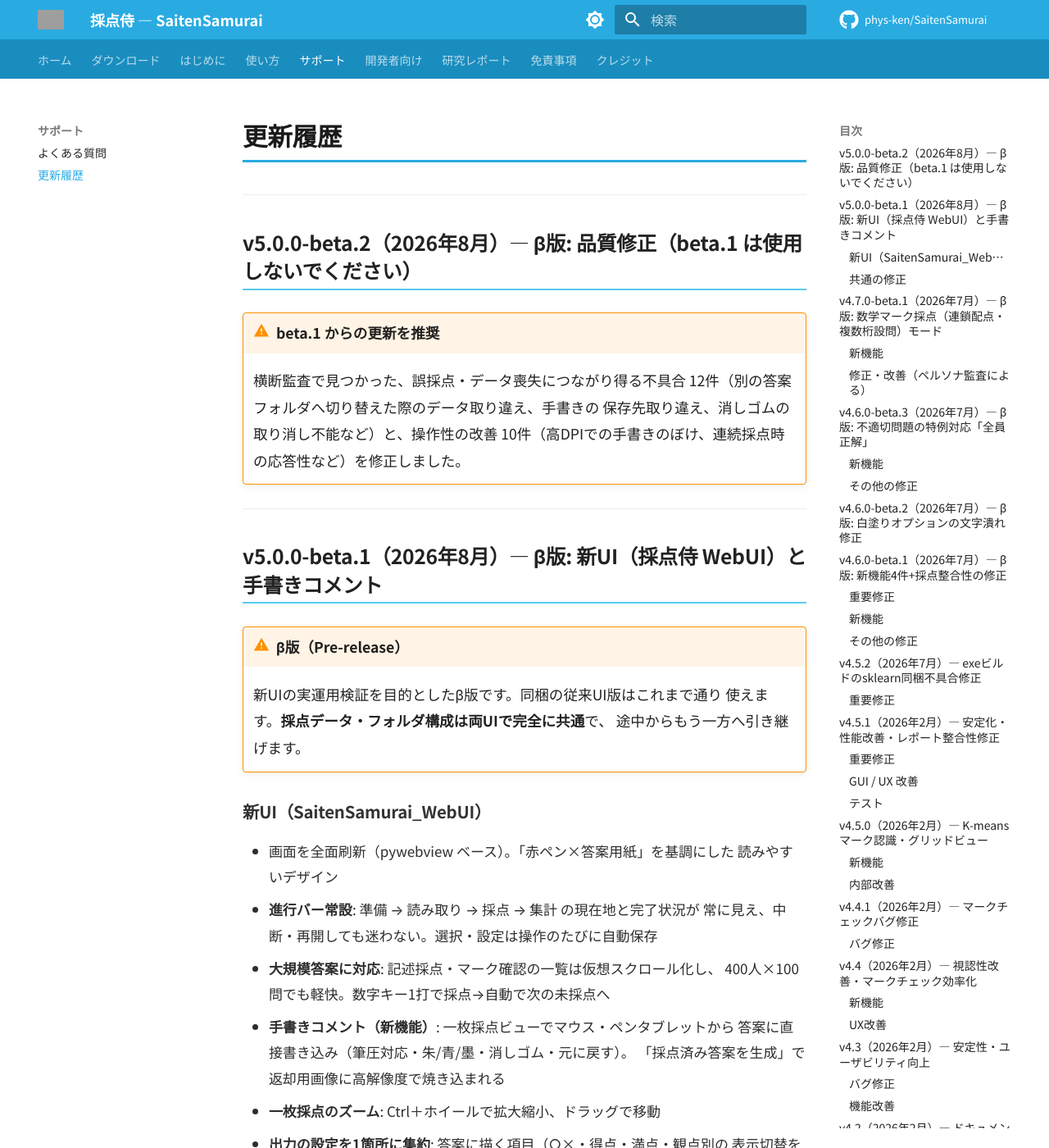
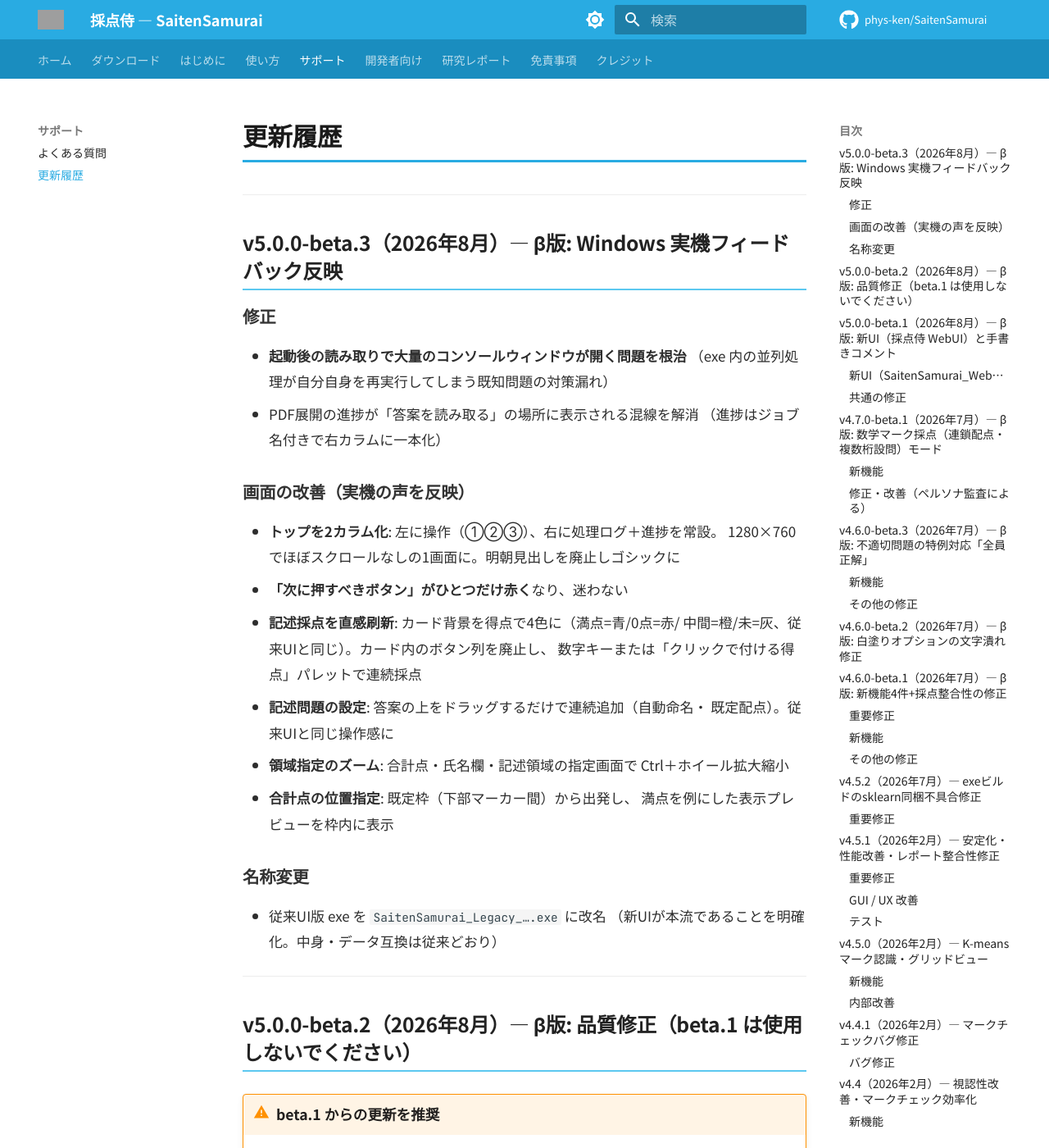
Before and after one commit to phys-ken/SaitenSamurai, an MkDocs documentation site: the page built from docs/changelog.md, in a window 1280 px wide and 1400 px high. Shown: the whole window at 82% size. Built offline with MkDocs 1.6.1 and Material for MkDocs 9.7.7, drawn with Linux system fonts in a browser that asks for light colours; comment, search, counter and statistics services are not loaded; grey boxes are pictures that could not be loaded.

Commit message:
release: v5.0.0-beta.3 準備 — Legacy 命名と Win11 フィードバック反映の締め
- 従来UI exe を SaitenSamurai_Legacy_v… に改名（spec と release.yml の
  検出・本文を追随。「古い版を使わない」導線の明確化）
- バージョン 5.0.0-beta.3、changelog に実機フィードバック対応の項、
  docs の exe 名・β直リンクを追随

Co-Authored-By: Claude Opus 5 <noreply@anthropic.com>
Claude-Session: https://claude.ai/code/session_01EHRhJUcaWxVuy55YEH67WS

```diff
--- a/docs/changelog.md
+++ b/docs/changelog.md
@@ -1,4 +1,35 @@
 # 更新履歴
+
+---
+
+## v5.0.0-beta.3（2026年8月）— β版: Windows 実機フィードバック反映
+
+### 修正
+
+- **起動後の読み取りで大量のコンソールウィンドウが開く問題を根治**
+  （exe 内の並列処理が自分自身を再実行してしまう既知問題の対策漏れ）
+- PDF展開の進捗が「答案を読み取る」の場所に表示される混線を解消
+  （進捗はジョブ名付きで右カラムに一本化）
+
+### 画面の改善（実機の声を反映）
+
+- **トップを2カラム化**: 左に操作（①②③）、右に処理ログ＋進捗を常設。
+  1280×760 でほぼスクロールなしの1画面に。明朝見出しを廃止しゴシックに
+- **「次に押すべきボタン」がひとつだけ赤く**なり、迷わない
+- **記述採点を直感刷新**: カード背景を得点で4色に（満点=青/0点=赤/
+  中間=橙/未=灰、従来UIと同じ）。カード内のボタン列を廃止し、
+  数字キーまたは「クリックで付ける得点」パレットで連続採点
+- **記述問題の設定**: 答案の上をドラッグするだけで連続追加（自動命名・
+  既定配点）。従来UIと同じ操作感に
+- **領域指定のズーム**: 合計点・氏名欄・記述領域の指定画面で
+  Ctrl＋ホイール拡大縮小
+- **合計点の位置指定**: 既定枠（下部マーカー間）から出発し、
+  満点を例にした表示プレビューを枠内に表示
+
+### 名称変更
+
+- 従来UI版 exe を `SaitenSamurai_Legacy_….exe` に改名
+  （新UIが本流であることを明確化。中身・データ互換は従来どおり）
 
 ---
 
--- a/docs/download.md
+++ b/docs/download.md
@@ -13,7 +13,7 @@
 画面を全面刷新した**新UI 版のベータ**を公開しています。ベータ版は
 「最新の安定版」ボタンには含まれないため、こちらから入手してください。
 
-<a href="https://github.com/phys-ken/SaitenSamurai/releases/tag/v5.0.0-beta.2" class="btn-download">
+<a href="https://github.com/phys-ken/SaitenSamurai/releases/tag/v5.0.0-beta.3" class="btn-download">
 :material-flask-outline: 新UI ベータ版をダウンロード
 </a>
 
@@ -22,7 +22,7 @@
 | ファイル | 内容 |
 |---|---|
 | `SaitenSamurai_WebUI_v5.0.0-beta.✕.exe` | **新UI（ベータ）** — 進行バー・キーボード採点・手書きコメントなど全面刷新版 |
-| `SaitenSamurai_v5.0.0-beta.✕.exe` | 従来UI — これまでと同じ画面 |
+| `SaitenSamurai_Legacy_v5.0.0-beta.✕.exe` | 従来UI（Legacy）— これまでと同じ画面 |
 
 !!! tip "採点データはどちらの UI でも完全に共通です"
     フォルダ構成・保存ファイルは両版でまったく同じなので、
```
Also changed, not shown: README.md (+1 -1 lines), docs/faq.md (+2 -2 lines), docs/quickstart.md (+1 -1 lines), sample_basefile/answer_key_sample_check.md (+1 -1 lines), webui/docs/progress.md (+2 -0 lines), 4 other files.
